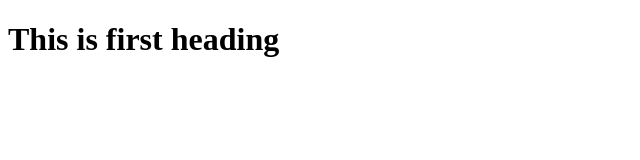
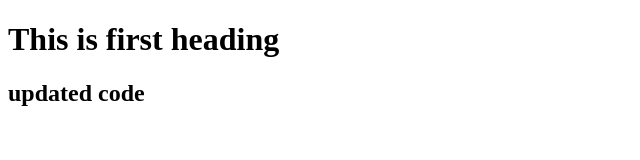
Before and after one commit to Alishbashoukat/Github-Demo-code-, a plain HTML site: page index.html in a window 1280 px wide. Shown: the whole page, without its empty margins (0-640 px from the left). Drawn offline with Linux system fonts and the light colour scheme.

Commit message:
first commit

```diff
--- a/index.html
+++ b/index.html
@@ -7,5 +7,8 @@
 </head>
 <body>
     <h1>This is first heading</h1>
+    <h2>
+        updated code
+    </h2>
 </body>
 </html>
```
